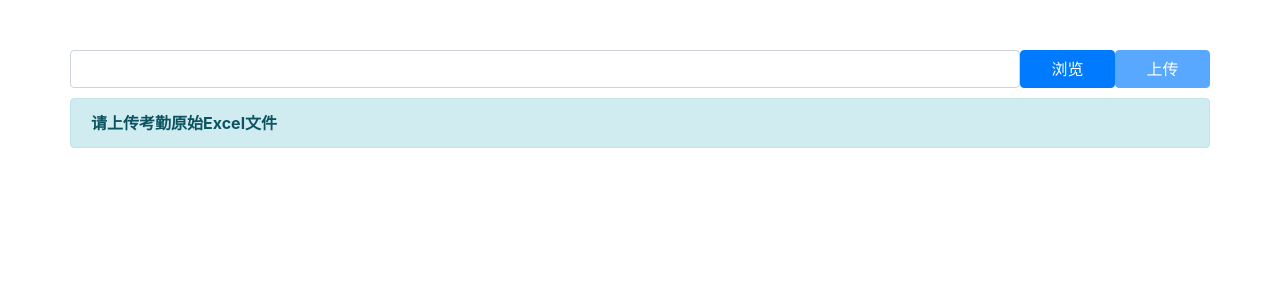
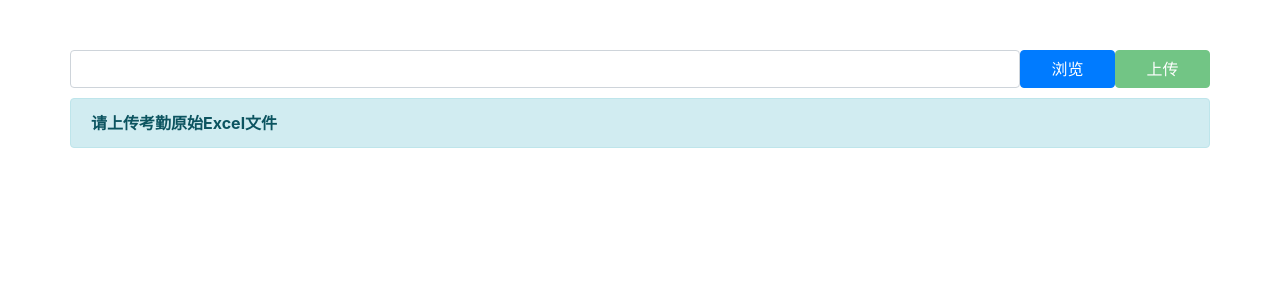
Before and after one commit to chengyijun/checkduty_front, a Vue app: page / in a window 1280 px wide. Shown: the top 300 px of the page. Built offline with nearby package versions, Linux system fonts and the light colour scheme.

Commit message:
修改ui

```diff
--- a/src/views/Home.vue
+++ b/src/views/Home.vue
@@ -11,7 +11,7 @@
                 <button id="scanbtn" class="btn  btn-primary col-md-1 pull-right" @click="myclick">
                     浏览
                 </button>
-                <button id="uploadbtn" class="btn btn-primary disabled col-md-1 pull-right" @click="btnClick">
+                <button id="uploadbtn" class="btn btn-success disabled col-md-1 pull-right" @click="btnClick">
                     上传
                 </button>
             </div>
```
